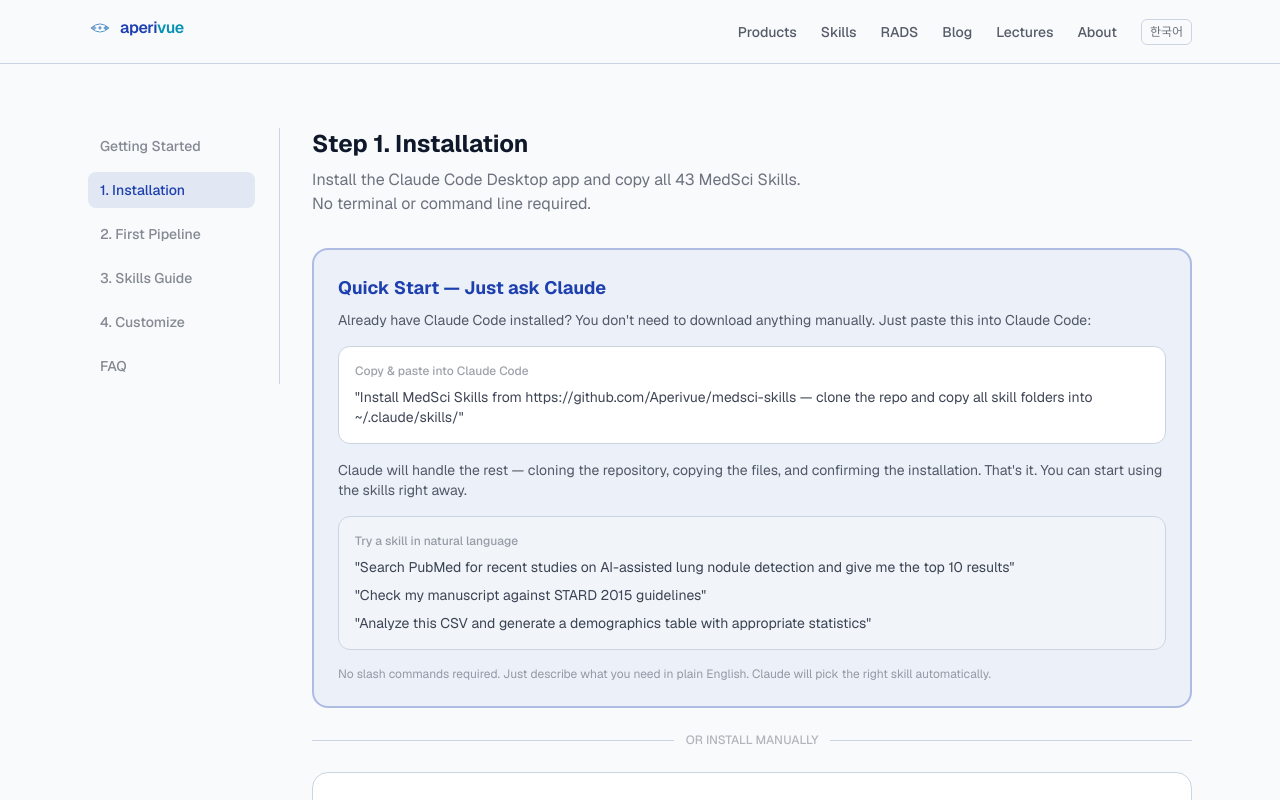
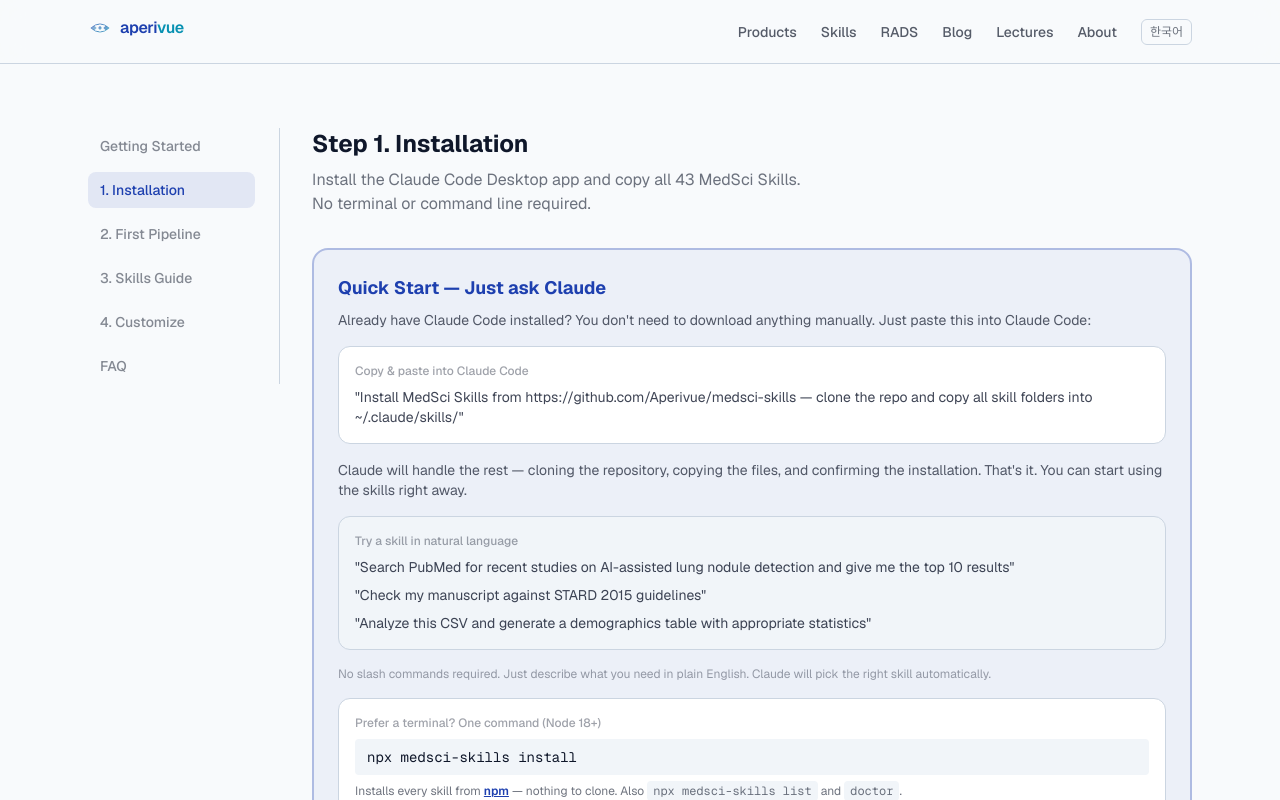
Before and after one commit to Aperivue/aperivue-web, a Next.js app: page /en/skills/guide/install in a window 1280 px wide. Shown: the top 800 px of the page. Built offline with nearby package versions, Linux system fonts and the light colour scheme.

Commit message:
feat(skills-guide): add npx medsci-skills install option (EN + KO) (#15)
medsci-skills is now on npm. Surface the one-command terminal install
(npx medsci-skills install) in the install guide Quick Start, alongside the
'just ask Claude' and manual paths. EN + KO.

```diff
--- a/src/app/[lang]/(main)/skills/guide/install/content.en.tsx
+++ b/src/app/[lang]/(main)/skills/guide/install/content.en.tsx
@@ -46,6 +46,26 @@
           No slash commands required. Just describe what you need in plain English.
           Claude will pick the right skill automatically.
         </p>
+
+        <div className="mt-4 rounded-xl border border-border bg-surface p-4">
+          <p className="text-xs font-medium text-foreground/40">Prefer a terminal? One command (Node 18+)</p>
+          <pre className="mt-2 overflow-x-auto rounded bg-muted px-3 py-2 text-sm"><code>npx medsci-skills install</code></pre>
+          <p className="mt-2 text-xs text-foreground/60">
+            Installs every skill from{" "}
+            <a
+              href="https://www.npmjs.com/package/medsci-skills"
+              target="_blank"
+              rel="noopener noreferrer"
+              className="font-semibold text-primary underline"
+            >
+              npm
+            </a>
+            {" "}— nothing to clone. Also{" "}
+            <code className="rounded bg-muted px-1.5 py-0.5 text-xs">npx medsci-skills list</code>
+            {" "}and{" "}
+            <code className="rounded bg-muted px-1.5 py-0.5 text-xs">doctor</code>.
+          </p>
+        </div>
       </section>
 
       <div className="mt-6 flex items-center gap-3">
--- a/src/app/[lang]/(main)/skills/guide/install/content.ko.tsx
+++ b/src/app/[lang]/(main)/skills/guide/install/content.ko.tsx
@@ -46,6 +46,27 @@
           슬래시 명령어를 외울 필요 없습니다. 하고 싶은 일을 평소 말하듯 설명하면,
           Claude가 알맞은 스킬을 자동으로 선택합니다.
         </p>
+
+        <div className="mt-4 rounded-xl border border-border bg-surface p-4">
+          <p className="text-xs font-medium text-foreground/40">터미널이 편하다면? 한 줄이면 끝 (Node 18+)</p>
+          <pre className="mt-2 overflow-x-auto rounded bg-muted px-3 py-2 text-sm"><code>npx medsci-skills install</code></pre>
+          <p className="mt-2 text-xs text-foreground/60">
+            모든 스킬을{" "}
+            <a
+              href="https://www.npmjs.com/package/medsci-skills"
+              target="_blank"
+              rel="noopener noreferrer"
+              className="font-semibold text-primary underline"
+            >
+              npm
+            </a>
+            에서 한 번에 설치합니다 — 클론 불필요. 이 외에{" "}
+            <code className="rounded bg-muted px-1.5 py-0.5 text-xs">npx medsci-skills list</code>
+            ,{" "}
+            <code className="rounded bg-muted px-1.5 py-0.5 text-xs">doctor</code>
+            도 됩니다.
+          </p>
+        </div>
       </section>
 
       <div className="mt-6 flex items-center gap-3">
```
